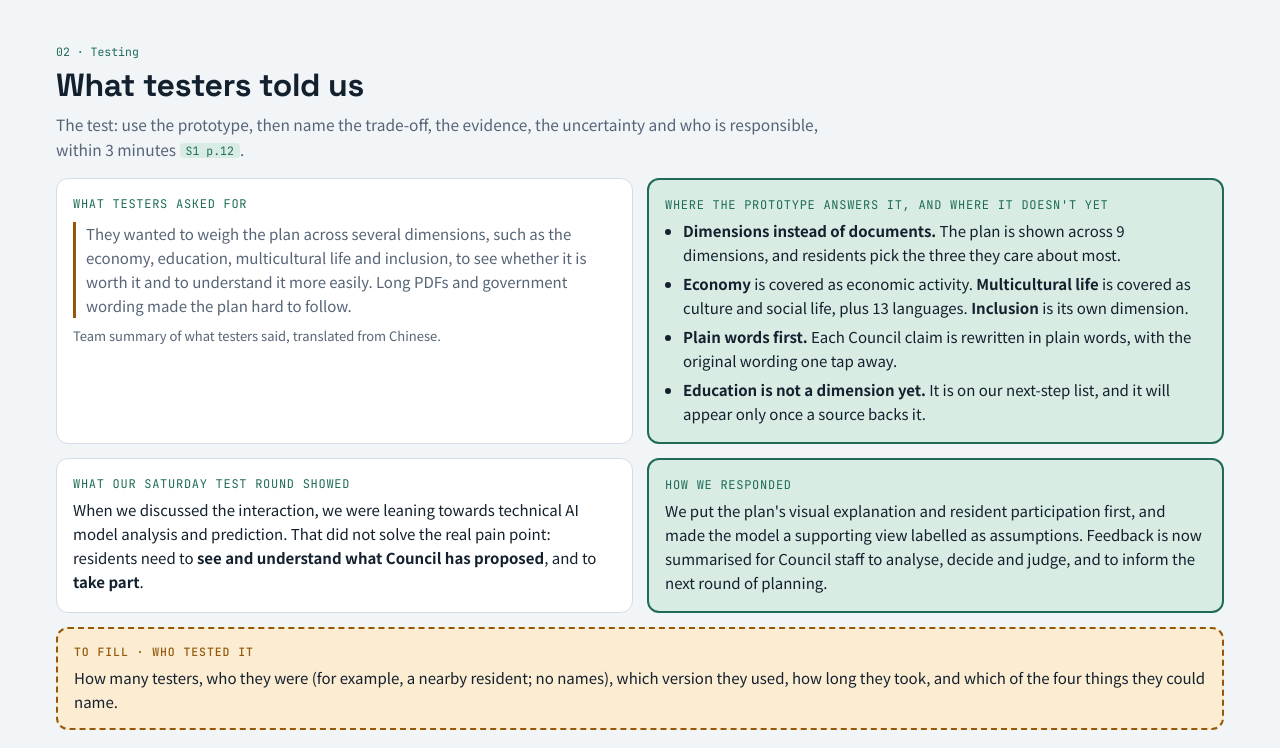
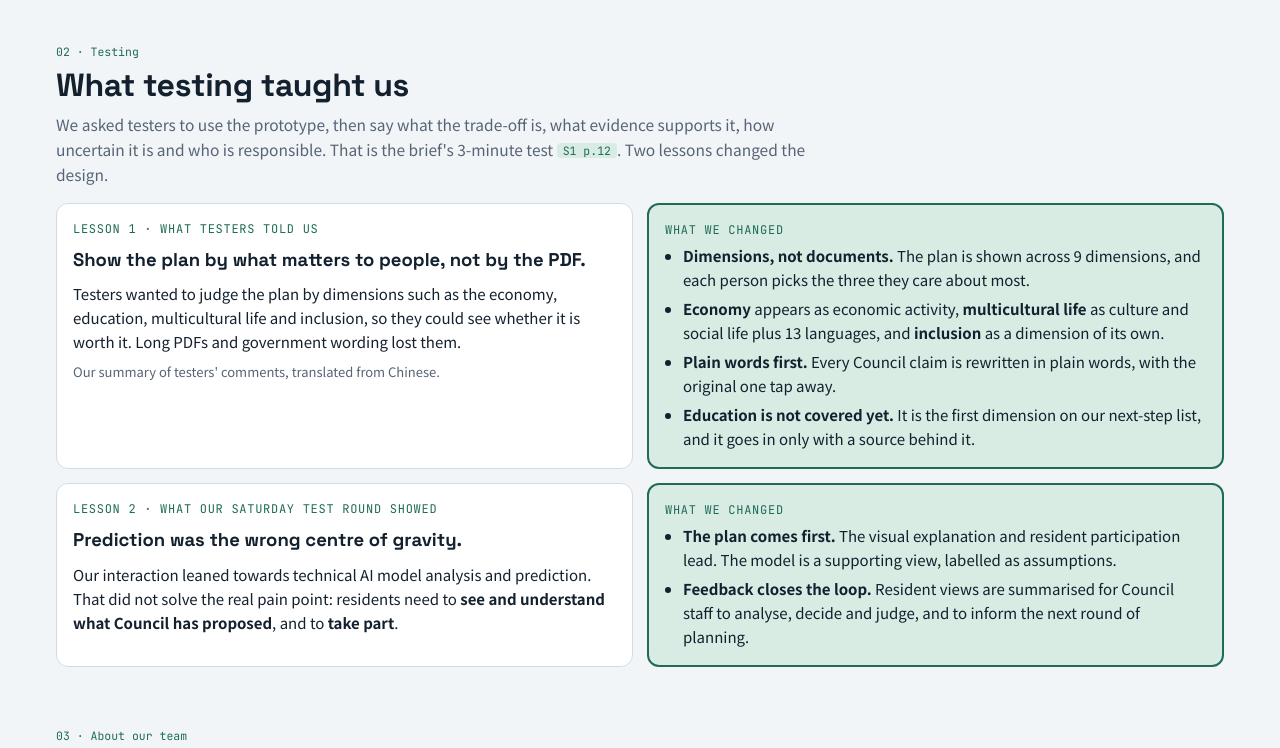
Before and after one commit to cecilPENG53/civicalign, a plain HTML site: page dist/variants/about.html in a window 1280 px wide. Shown: the part 1731-2479 px from the top of the page. Drawn offline with Linux system fonts and the light colour scheme.

Commit message:
About page: rewrite testing as two lessons, link the GitHub repo
Testing now reads as two lessons (what we heard, what we changed) with no
remaining placeholder; the repo link sits in the closing card and footer.

Co-Authored-By: Claude Opus 5.5 <noreply@anthropic.com>

```diff
--- a/dist/variants/about.html
+++ b/dist/variants/about.html
@@ -293,7 +293,7 @@ a{color:var(--accent)}
 .hero p.lede b{color:var(--chrome-fg);font-weight:500}
 .hero .src{background:rgba(143,224,196,.15);color:#8fe0c4}
 .go{display:flex;flex-wrap:wrap;gap:8px;margin-top:18px}
-.go .btn{background:var(--chrome-2);border-color:var(--chrome-3);color:var(--chrome-fg)}
+.hero .go .btn{background:var(--chrome-2);border-color:var(--chrome-3);color:var(--chrome-fg)}
 .facts{display:grid;gap:10px}
 .fact{border-top:1px solid var(--chrome-3);padding-top:8px;font-size:14px;color:var(--chrome-mut)}
 .fact b{font-family:var(--f-display);font-size:24px;display:block;color:#fff;line-height:1.2}
@@ -320,14 +320,11 @@ ol.steps{margin:0;padding-left:20px;display:grid;gap:8px}
 .measure{display:grid;grid-template-columns:repeat(3,minmax(0,1fr));gap:14px}
 @media (max-width:900px){.measure{grid-template-columns:1fr}}
 .measure .big{font-family:var(--f-display);font-size:22px;font-weight:700;line-height:1.2;margin-bottom:6px}
-/* placeholders for content the team has not supplied yet */
-.todo{border:2px dashed var(--infer);background:var(--infer-bg);border-radius:12px;padding:14px 16px;color:var(--fg)}
-.todo .tt{font-family:var(--f-mono);font-size:11.5px;letter-spacing:.08em;text-transform:uppercase;color:var(--infer);font-weight:500;display:block;margin-bottom:4px}
+/* placeholder buttons for the two video links (not supplied yet) */
 .btn.todo-btn{border-style:dashed;border-color:#f0b257;color:#f0b257;background:transparent;cursor:default}
-.tester{display:flex;flex-direction:column;gap:8px}
-.tester blockquote{margin:0;font-size:15px;border-left:3px solid var(--infer);padding-left:10px;color:var(--muted)}
-.checks{display:flex;flex-wrap:wrap;gap:6px;font-size:12.5px}
-.checks span{border:1px solid var(--line);border-radius:999px;padding:0 8px;background:var(--surface)}
+.lesson{display:grid;grid-template-columns:minmax(0,1fr) minmax(0,1fr);gap:14px;margin-bottom:14px}
+@media (max-width:760px){.lesson{grid-template-columns:1fr}}
+.lesson h3{font-size:18.5px;margin:6px 0 8px}
 /* team */
 .team{display:grid;grid-template-columns:repeat(auto-fill,minmax(210px,1fr));gap:12px}
 .mem{display:flex;gap:12px;align-items:flex-start}
@@ -430,28 +427,32 @@ footer.foot a{color:var(--accent);overflow-wrap:anywhere}
 <!-- 3 · Testing -->
 <section class="ch" id="testing">
   <div class="ch-h"><div class="eyebrow">02 · Testing</div>
-    <h2>What testers told us</h2>
-    <p>The test: use the prototype, then name the trade-off, the evidence, the uncertainty and who is responsible, within 3 minutes <span class="src">S1 p.12</span>.</p>
+    <h2>What testing taught us</h2>
+    <p>We asked testers to use the prototype, then say what the trade-off is, what evidence supports it, how uncertain it is and who is responsible. That is the brief's 3-minute test <span class="src">S1 p.12</span>. Two lessons changed the design.</p>
   </div>
-  <div class="grid2" style="margin-bottom:14px">
-    <div class="card tester"><div class="k">WHAT TESTERS ASKED FOR</div>
-      <blockquote>They wanted to weigh the plan across several dimensions, such as the economy, education, multicultural life and inclusion, to see whether it is worth it and to understand it more easily. Long PDFs and government wording made the plan hard to follow.</blockquote>
-      <p class="small muted">Team summary of what testers said, translated from Chinese.</p></div>
-    <div class="card hl"><div class="k">WHERE THE PROTOTYPE ANSWERS IT, AND WHERE IT DOESN'T YET</div>
+  <div class="lesson">
+    <div class="card"><div class="k">LESSON 1 · WHAT TESTERS TOLD US</div>
+      <h3>Show the plan by what matters to people, not by the PDF.</h3>
+      <p>Testers wanted to judge the plan by dimensions such as the economy, education, multicultural life and inclusion, so they could see whether it is worth it. Long PDFs and government wording lost them.</p>
+      <p class="small muted">Our summary of testers' comments, translated from Chinese.</p></div>
+    <div class="card hl"><div class="k">WHAT WE CHANGED</div>
       <ul class="tight" style="margin-top:4px">
-        <li><b>Dimensions instead of documents.</b> The plan is shown across 9 dimensions, and residents pick the three they care about most.</li>
-        <li><b>Economy</b> is covered as economic activity. <b>Multicultural life</b> is covered as culture and social life, plus 13 languages. <b>Inclusion</b> is its own dimension.</li>
-        <li><b>Plain words first.</b> Each Council claim is rewritten in plain words, with the original wording one tap away.</li>
-        <li><b>Education is not a dimension yet.</b> It is on our next-step list, and it will appear only once a source backs it.</li>
+        <li><b>Dimensions, not documents.</b> The plan is shown across 9 dimensions, and each person picks the three they care about most.</li>
+        <li><b>Economy</b> appears as economic activity, <b>multicultural life</b> as culture and social life plus 13 languages, and <b>inclusion</b> as a dimension of its own.</li>
+        <li><b>Plain words first.</b> Every Council claim is rewritten in plain words, with the original one tap away.</li>
+        <li><b>Education is not covered yet.</b> It is the first dimension on our next-step list, and it goes in only with a source behind it.</li>
       </ul></div>
   </div>
-  <div class="grid2" style="margin-bottom:14px">
-    <div class="card"><div class="k">WHAT OUR SATURDAY TEST ROUND SHOWED</div>
-      <p style="margin-top:4px">When we discussed the interaction, we were leaning towards technical AI model analysis and prediction. That did not solve the real pain point: residents need to <b>see and understand what Council has proposed</b>, and to <b>take part</b>.</p></div>
-    <div class="card hl"><div class="k">HOW WE RESPONDED</div>
-      <p style="margin-top:4px">We put the plan's visual explanation and resident participation first, and made the model a supporting view labelled as assumptions. Feedback is now summarised for Council staff to analyse, decide and judge, and to inform the next round of planning.</p></div>
+  <div class="lesson">
+    <div class="card"><div class="k">LESSON 2 · WHAT OUR SATURDAY TEST ROUND SHOWED</div>
+      <h3>Prediction was the wrong centre of gravity.</h3>
+      <p>Our interaction leaned towards technical AI model analysis and prediction. That did not solve the real pain point: residents need to <b>see and understand what Council has proposed</b>, and to <b>take part</b>.</p></div>
+    <div class="card hl"><div class="k">WHAT WE CHANGED</div>
+      <ul class="tight" style="margin-top:4px">
+        <li><b>The plan comes first.</b> The visual explanation and resident participation lead. The model is a supporting view, labelled as assumptions.</li>
+        <li><b>Feedback closes the loop.</b> Resident views are summarised for Council staff to analyse, decide and judge, and to inform the next round of planning.</li>
+      </ul></div>
   </div>
-  <div class="todo"><span class="tt">To fill · who tested it</span>How many testers, who they were (for example, a nearby resident; no names), which version they used, how long they took, and which of the four things they could name.</div>
 </section>
 
 <!-- 4 · Team -->
@@ -592,7 +593,7 @@ footer.foot a{color:var(--accent);overflow-wrap:anywhere}
 <div class="closing"><div class="card hl">
   <h3>Try it yourself</h3>
   <p>The prototype runs in the browser with nothing to install, in 13 languages.</p>
-  <a class="btn primary" href="/" style="margin-top:6px">Open the prototype →</a>
+  <div class="go" style="margin-top:6px"><a class="btn primary" href="/">Open the prototype →</a><a class="btn" href="https://github.com/cecilPENG53/civicalign">View the code on GitHub</a></div>
 </div></div>
 
 </main>
@@ -606,6 +607,6 @@ footer.foot a{color:var(--accent);overflow-wrap:anywhere}
     <li>S4 · <a href="https://docspublished.com.au/CityofParramatta/document/5bdbd20f-5ff3-43bc-97c4-1819402e9f6f">Council report OCM26-56</a>, 28 Apr 2026</li>
     <li>S5 · <a href="https://www.cityofparramatta.nsw.gov.au/files/assets/public/v/1/publications/smart-city-and-innovation-strategy.pdf">Smart City &amp; Innovation Strategy 2024–2033</a></li>
   </ul>
-  <p>Base map © OpenStreetMap contributors (ODbL). Code under the MIT licence. CivicAlign is a competition prototype and does not represent the City of Parramatta.</p>
+  <p>Base map © OpenStreetMap contributors (ODbL). Code under the MIT licence at <a href="https://github.com/cecilPENG53/civicalign">github.com/cecilPENG53/civicalign</a>. CivicAlign is a competition prototype and does not represent the City of Parramatta.</p>
 </div></footer>
 <section class="aoc" aria-label="Acknowledgement of Country"><div class="wrap"><svg class="aoc-flag" viewBox="0 0 40 20" aria-hidden="true" focusable="false"><rect width="40" height="10" fill="#000"/><rect y="10" width="40" height="10" fill="#cc0000"/><circle cx="20" cy="10" r="5" fill="#ffff00"/></svg><p>We acknowledge the Dharug people, the Traditional Custodians of the land of Parramatta, and pay our respects to Elders past and present. We extend that respect to all Aboriginal and Torres Strait Islander people using this site.</p></div></section>
```
Also changed, not shown: variants/about.html (+28 -27 lines), 1 other file.
